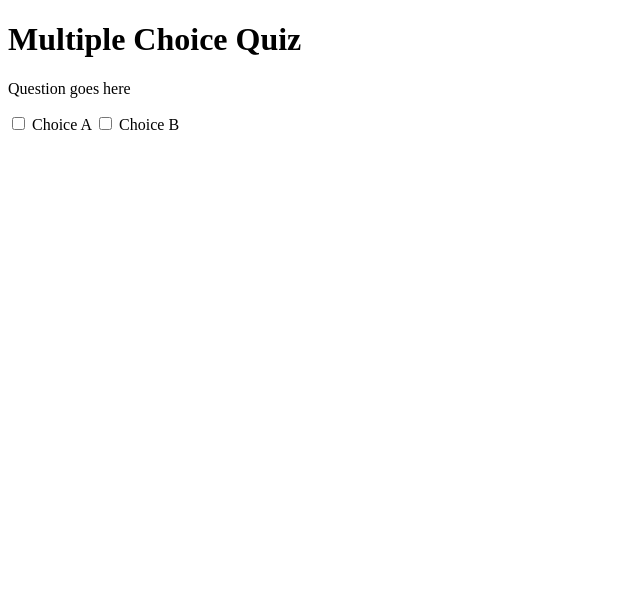
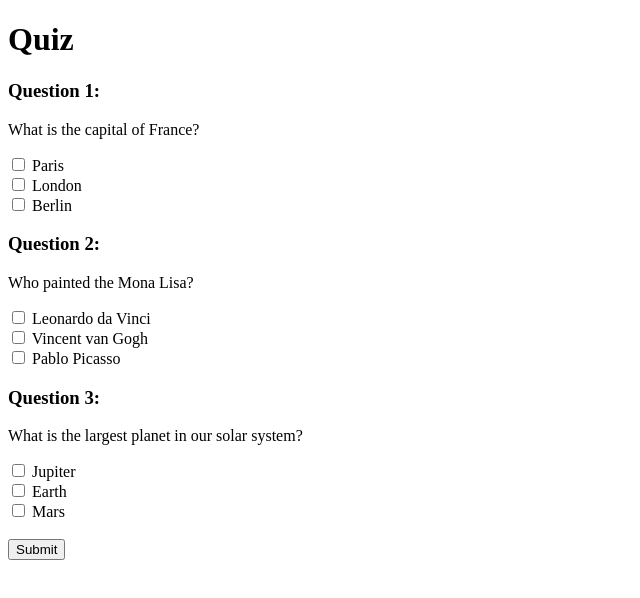
Before and after one commit to SALAHEDDINE0655/QCM, a plain HTML site: page index.html in a window 1280 px wide. Shown: the whole page, without its empty margins (0-640 px from the left). Drawn offline with Linux system fonts and the light colour scheme.

Commit message:
Update index.html

```diff
--- a/index.html
+++ b/index.html
@@ -1,18 +1,81 @@
 <!DOCTYPE html>
 <html>
 <head>
-    <title>MCQ Quiz</title>
-    <link rel="stylesheet" type="text/css" href="styles.css">
+  <title>Quiz</title>
 </head>
 <body>
-    <h1>Multiple Choice Quiz</h1>
-    <div id="quiz">
-        <p id="question">Question goes here</p>
-        <label>
-            <input type="checkbox" name="choice" value="choiceA"> Choice A
-        </label>
-        <label>
-            <input type="checkbox" name="choice" value="choiceB"> Choice B
-        </label>
-        <label>
-            <input type="checkbox" name
+  <h1>Quiz</h1>
+
+  <form id="quizForm">
+    <h3>Question 1:</h3>
+    <p>What is the capital of France?</p>
+    <input type="checkbox" id="q1a" name="q1" value="Paris">
+    <label for="q1a">Paris</label><br>
+    <input type="checkbox" id="q1b" name="q1" value="London">
+    <label for="q1b">London</label><br>
+    <input type="checkbox" id="q1c" name="q1" value="Berlin">
+    <label for="q1c">Berlin</label><br>
+
+    <h3>Question 2:</h3>
+    <p>Who painted the Mona Lisa?</p>
+    <input type="checkbox" id="q2a" name="q2" value="Leonardo da Vinci">
+    <label for="q2a">Leonardo da Vinci</label><br>
+    <input type="checkbox" id="q2b" name="q2" value="Vincent van Gogh">
+    <label for="q2b">Vincent van Gogh</label><br>
+    <input type="checkbox" id="q2c" name="q2" value="Pablo Picasso">
+    <label for="q2c">Pablo Picasso</label><br>
+
+    <h3>Question 3:</h3>
+    <p>What is the largest planet in our solar system?</p>
+    <input type="checkbox" id="q3a" name="q3" value="Jupiter">
+    <label for="q3a">Jupiter</label><br>
+    <input type="checkbox" id="q3b" name="q3" value="Earth">
+    <label for="q3b">Earth</label><br>
+    <input type="checkbox" id="q3c" name="q3" value="Mars">
+    <label for="q3c">Mars</label><br>
+
+    <br>
+    <input type="submit" value="Submit">
+  </form>
+
+  <div id="result"></div>
+
+  <script>
+    document.getElementById("quizForm").addEventListener("submit", function(event) {
+      event.preventDefault();
+      showResult();
+    });
+
+    function showResult() {
+      var resultDiv = document.getElementById("result");
+      var score = 0;
+
+      // Check answers
+      var q1Answer = document.querySelector('input[name="q1"]:checked').value;
+      if (q1Answer === "Paris") {
+        score++;
+      }
+
+      var q2Answer = document.querySelector('input[name="q2"]:checked').value;
+      if (q2Answer === "Leonardo da Vinci") {
+        score++;
+      }
+
+      var q3Answer = document.querySelector('input[name="q3"]:checked').value;
+      if (q3Answer === "Jupiter") {
+        score++;
+      }
+
+      // Display result
+      resultDiv.innerHTML = "You scored " + score + " out of 3.";
+
+      // Optional: You can perform additional actions based on the score
+      if (score === 3) {
+        resultDiv.innerHTML += " Great job!";
+      } else {
+        resultDiv.innerHTML += " Keep practicing!";
+      }
+    }
+  </script>
+</body>
+</html>
```
